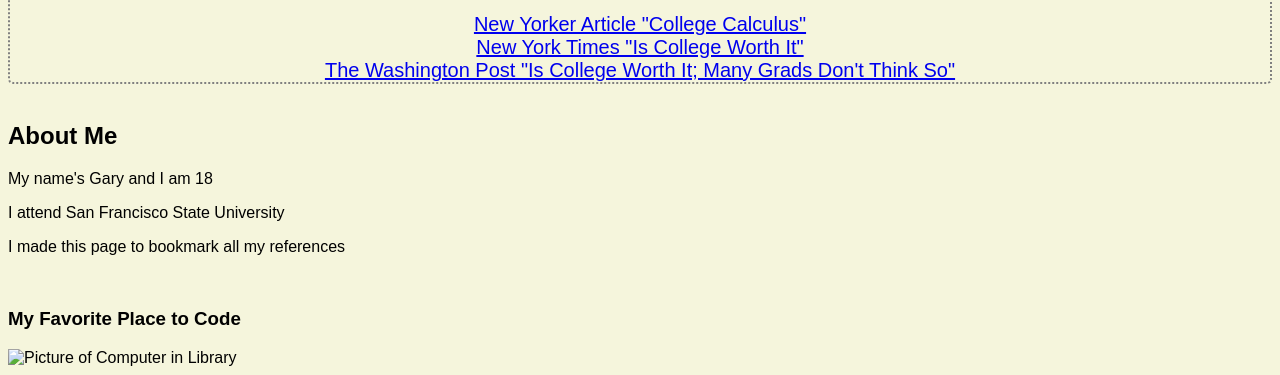
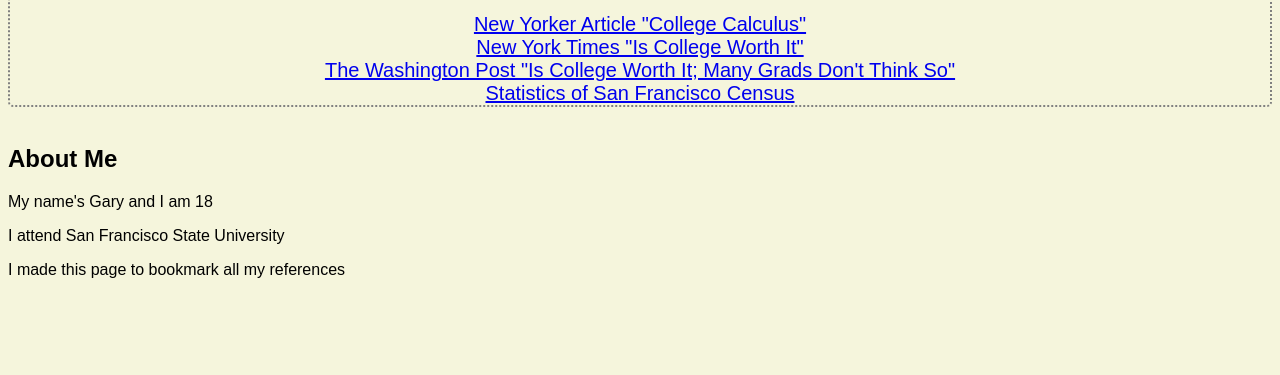
Before and after one commit to GarBear123/GarBear123.github.io, a plain HTML site: page index.html in a window 1280 px wide. Shown: the part 471-846 px from the top of the page. After the commit the page ends 800 px from the top, so only its background shows below. Drawn offline with Linux system fonts and the light colour scheme.

Commit message:
new link

```diff
--- a/index.html
+++ b/index.html
@@ -25,6 +25,7 @@
 		<a href="http://www.newyorker.com/magazine/2015/09/07/college-calculus">New Yorker Article "College Calculus" </a><br>
 		<a href="http://www.nytimes.com/2014/05/27/upshot/is-college-worth-it-clearly-new-data-say.html">New York Times "Is College Worth It" </a><br>
 		<a href="https://www.washingtonpost.com/news/grade-point/wp/2015/09/30/is-college-worth-the-cost-many-recent-graduates-dont-think-so/">The Washington Post "Is College Worth It; Many Grads Don't Think So"  </a><br>
+		<a href="http://quickfacts.census.gov/qfd/states/06/0667000.html">Statistics of San Francisco Census</a><br>
 	</div>
 	<br>
 	<div class="about">
@@ -33,8 +34,6 @@
 		<p>I attend San Francisco State University</p>
 		<p>I made this page to bookmark all my references</p>
 		<br>
-		<h3>My Favorite Place to Code</h3>
-		<scan id="pic"><img src="file:///Users/moneyshot/Desktop/computer.jpg" alt="Picture of Computer in Library" height="300" length="300"  /></scan>
 
 	</div>
 </body>
```
